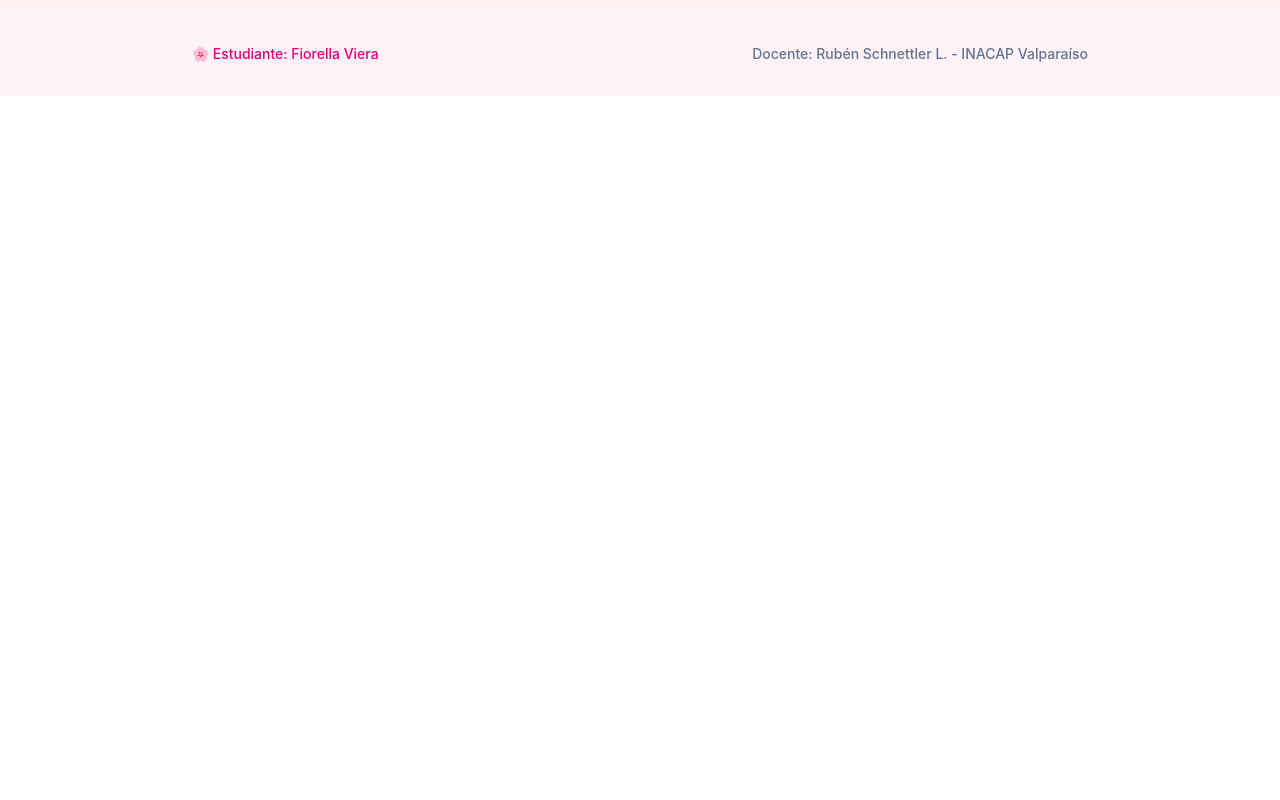
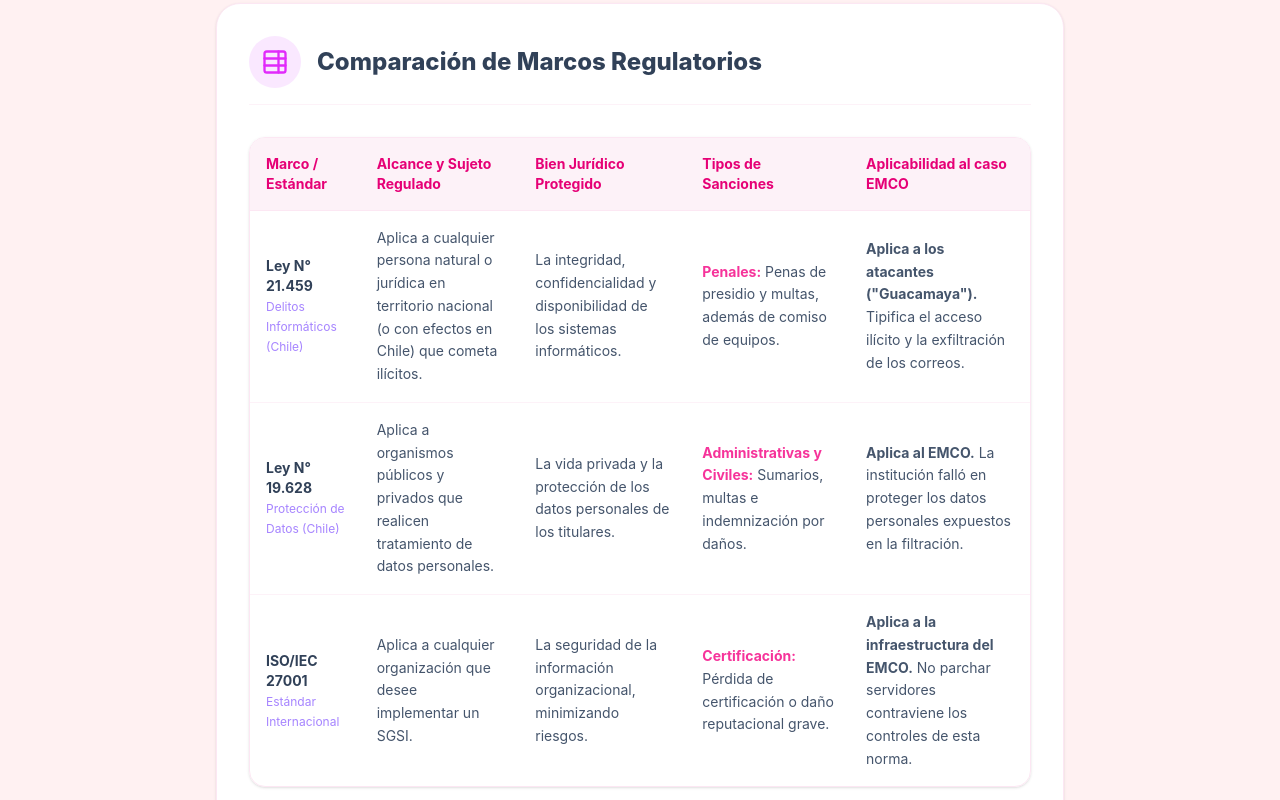
Before and after one commit to fiorellaviera/informe_viefio, a React (Vite) app: page / in a window 1280 px wide. Shown: the part 2740-3540 px from the top of the page. Before the commit the page ends 2836 px from the top, so only its background shows below. Built offline with nearby package versions, Linux system fonts and the light colour scheme.

Commit message:
Agrega componente comparacion con tabla de marcos regulatorios

```diff
--- a/src/App.jsx
+++ b/src/App.jsx
@@ -2,6 +2,7 @@ import { Shield, BookOpen } from 'lucide-react'
 import Resumen from './components/Resumen'
 import Marco from './components/Marco'
 import Delitos from './components/Delitos'
+import Comparacion from './components/Comparacion'
 
 function App() {
   return (
@@ -43,6 +44,8 @@ function App() {
         <Resumen />
         <Marco />
         <Delitos />
+        <Comparacion />
+
 
       </main>
 
--- /dev/null
+++ b/src/components/Comparacion.jsx
@@ -0,0 +1,68 @@
+import { TableProperties } from 'lucide-react'
+
+function Comparacion() {
+  return (
+    <div className="bg-white rounded-3xl shadow-sm border border-pink-100 p-8 overflow-hidden">
+      {/* Título de la sección */}
+      <div className="flex items-center gap-4 mb-8 pb-4 border-b border-pink-50">
+        <div className="p-3 bg-fuchsia-100 rounded-full text-fuchsia-500">
+          <TableProperties size={28} />
+        </div>
+        <h2 className="text-2xl font-extrabold text-slate-700">
+          Comparación de Marcos Regulatorios
+        </h2>
+      </div>
+
+      {/* Contenedor responsivo para la tabla */}
+      <div className="overflow-x-auto rounded-2xl border border-pink-100 shadow-sm">
+        <table className="w-full text-left border-collapse">
+          <thead>
+            <tr className="bg-pink-50 text-pink-600 text-sm">
+              <th className="p-4 font-bold border-b border-pink-100">Marco / Estándar</th>
+              <th className="p-4 font-bold border-b border-pink-100">Alcance y Sujeto Regulado</th>
+              <th className="p-4 font-bold border-b border-pink-100">Bien Jurídico Protegido</th>
+              <th className="p-4 font-bold border-b border-pink-100">Tipos de Sanciones</th>
+              <th className="p-4 font-bold border-b border-pink-100">Aplicabilidad al caso EMCO</th>
+            </tr>
+          </thead>
+          <tbody className="text-sm text-slate-600">
+
+            {/* Fila 1: Ley 21.459 */}
+            <tr className="hover:bg-rose-50/50 transition-colors border-b border-pink-50">
+              <td className="p-4 font-bold text-slate-700">Ley N° 21.459<br/><span className="text-xs font-normal text-violet-400">Delitos Informáticos (Chile)</span></td>
+              <td className="p-4 leading-relaxed">Aplica a cualquier persona natural o jurídica en territorio nacional (o con efectos en Chile) que cometa ilícitos.</td>
+              <td className="p-4 leading-relaxed">La integridad, confidencialidad y disponibilidad de los sistemas informáticos.</td>
+              <td className="p-4 leading-relaxed"><strong className="text-pink-500">Penales:</strong> Penas de presidio y multas, además de comiso de equipos.</td>
+              <td className="p-4 leading-relaxed"><strong>Aplica a los atacantes ("Guacamaya").</strong> Tipifica el acceso ilícito y la exfiltración de los correos.</td>
+            </tr>
+
+            {/* Fila 2: Ley 19.628 */}
+            <tr className="hover:bg-rose-50/50 transition-colors border-b border-pink-50">
+              <td className="p-4 font-bold text-slate-700">Ley N° 19.628<br/><span className="text-xs font-normal text-violet-400">Protección de Datos (Chile)</span></td>
+              <td className="p-4 leading-relaxed">Aplica a organismos públicos y privados que realicen tratamiento de datos personales.</td>
+              <td className="p-4 leading-relaxed">La vida privada y la protección de los datos personales de los titulares.</td>
+              <td className="p-4 leading-relaxed"><strong className="text-pink-500">Administrativas y Civiles:</strong> Sumarios, multas e indemnización por daños.</td>
+              <td className="p-4 leading-relaxed"><strong>Aplica al EMCO.</strong> La institución falló en proteger los datos personales expuestos en la filtración.</td>
+            </tr>
+
+            {/* Fila 3: ISO 27001 */}
+            <tr className="hover:bg-rose-50/50 transition-colors">
+              <td className="p-4 font-bold text-slate-700">ISO/IEC 27001<br/><span className="text-xs font-normal text-violet-400">Estándar Internacional</span></td>
+              <td className="p-4 leading-relaxed">Aplica a cualquier organización que desee implementar un SGSI.</td>
+              <td className="p-4 leading-relaxed">La seguridad de la información organizacional, minimizando riesgos.</td>
+              <td className="p-4 leading-relaxed"><strong className="text-pink-500">Certificación:</strong> Pérdida de certificación o daño reputacional grave.</td>
+              <td className="p-4 leading-relaxed"><strong>Aplica a la infraestructura del EMCO.</strong> No parchar servidores contraviene los controles de esta norma.</td>
+            </tr>
+
+          </tbody>
+        </table>
+      </div>
+
+      <div className="mt-6 p-4 bg-slate-50 rounded-xl border border-slate-100 text-sm text-slate-600 text-justify">
+        <strong className="text-violet-500">Análisis:</strong> La gestión de un incidente moderno no puede abordarse desde una sola normativa. Mientras la Ley N° 21.459 busca castigar a los culpables externos, la Ley N° 19.628 y la ISO 27001 apuntan a la responsabilidad interna de la organización por no garantizar el resguardo adecuado de la información.
+      </div>
+    </div>
+  )
+}
+
+export default Comparacion
```
